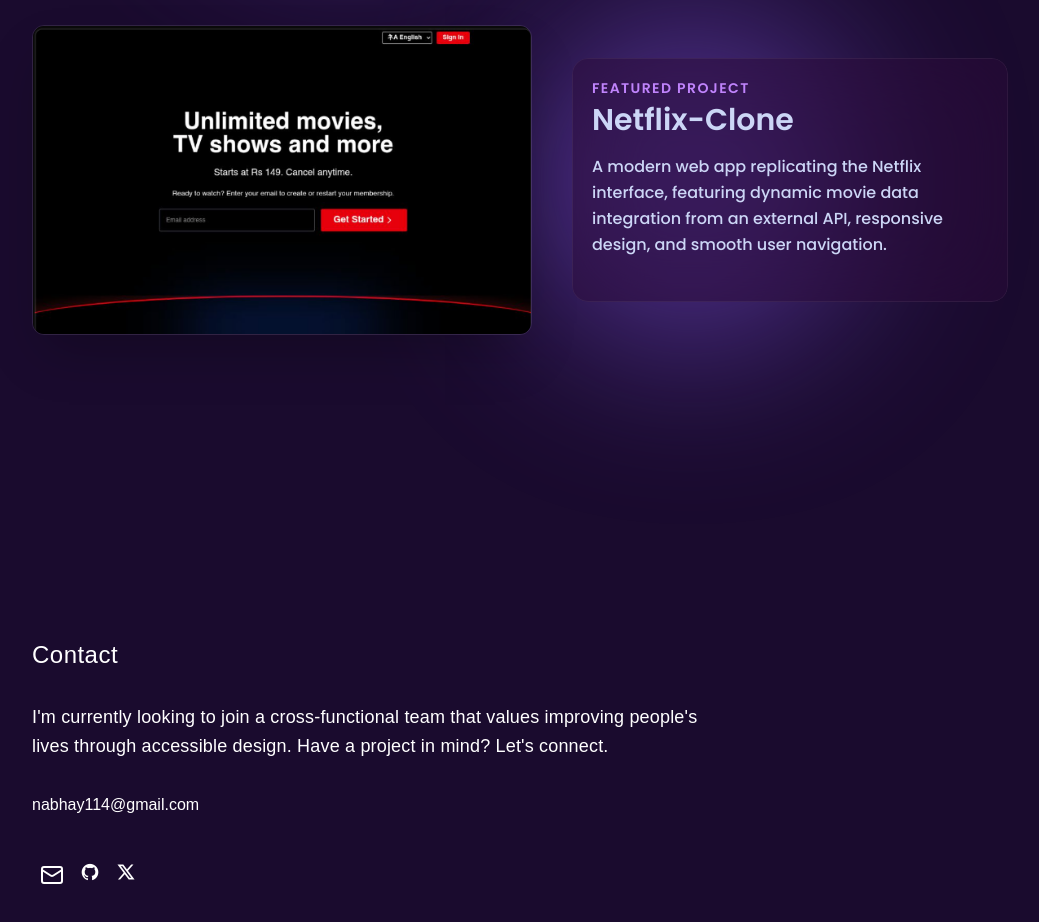
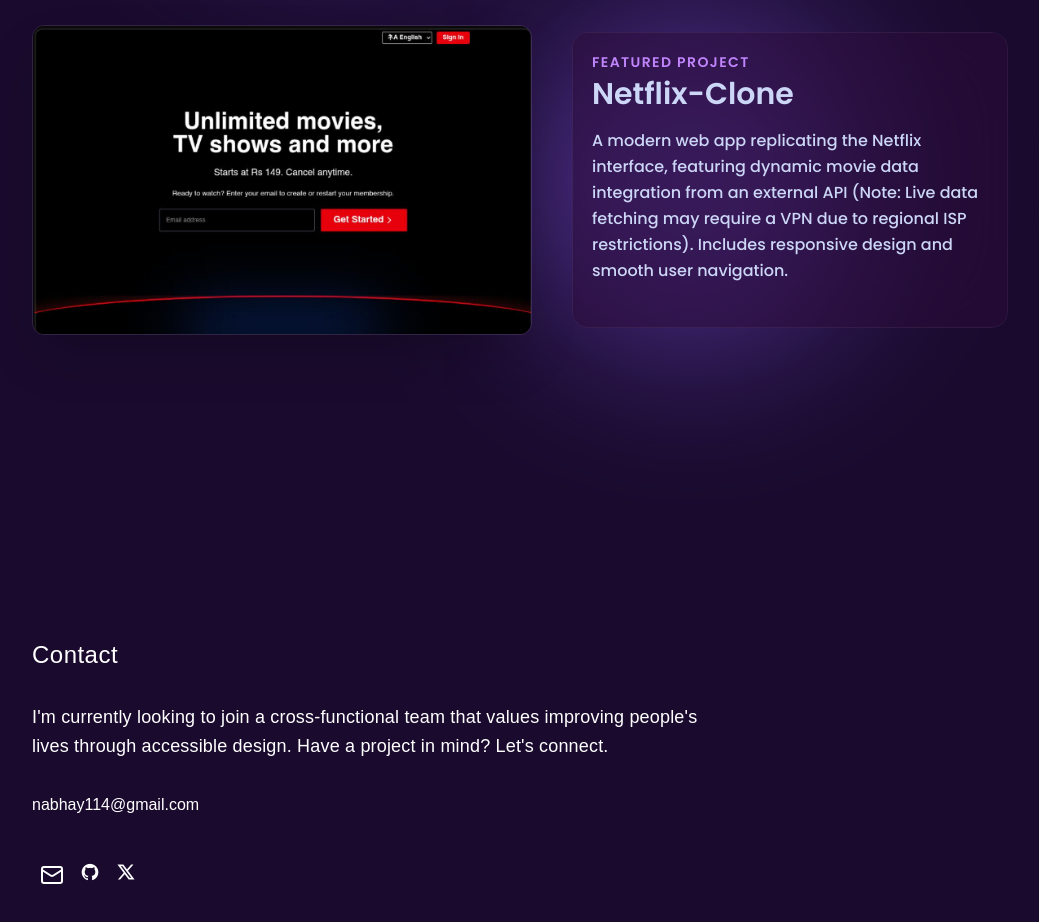
Before and after one commit to StudentX-69/Portfolio, a React (Vite) app: page / in a window 1280 px wide. Shown: the part 1840-2762 px from the top of the page, without its empty margins (120-1159 px from the left). Built offline with nearby package versions, Linux system fonts and the light colour scheme; a web font is replaced by a local one.

Commit message:
Enhance Netflix-Clone project description
Updated project description to include note about VPN requirements for live data fetching.

```diff
--- a/src/assets/data.js
+++ b/src/assets/data.js
@@ -47,7 +47,7 @@
     title: "Netflix-Clone",
     tag: "Featured Project",
     description:
-      "A modern web app replicating the Netflix interface, featuring dynamic movie data integration from an external API, responsive design, and smooth user navigation.",
+     "A modern web app replicating the Netflix interface, featuring dynamic movie data integration from an external API (Note: Live data fetching may require a VPN due to regional ISP restrictions). Includes responsive design and smooth user navigation.",
     liveUrl: "https://netflix-clone-8u7jfaozy-studentx-69s-projects.vercel.app/",
   },
 ];
```
